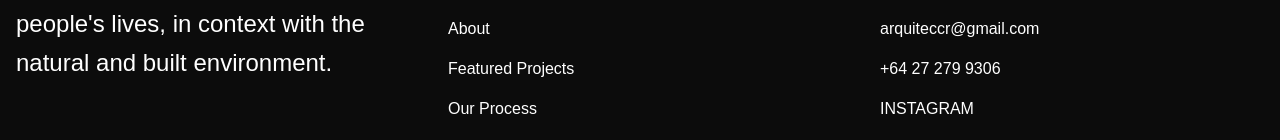
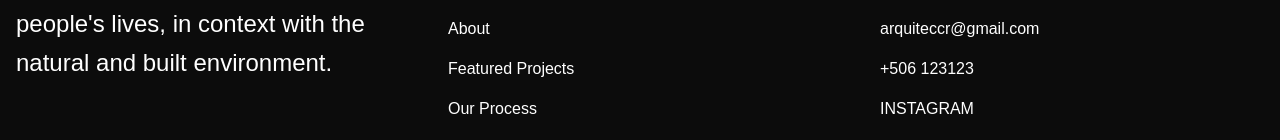
Before and after one commit to botflowlab/AndresCastroWebsite, a React (Vite) app: page / in a window 1280 px wide. Shown: the part 899-1039 px from the top of the page. Built offline with nearby package versions, Linux system fonts and the light colour scheme; a web font is replaced by a local one.

Commit message:
Update construction section layout

```diff
--- a/src/components/Footer.jsx
+++ b/src/components/Footer.jsx
@@ -27,7 +27,7 @@ function Footer() {
               arquiteccr@gmail.com
             </a>
             <a href="tel:+64272799306" className="block hover:text-gray-300">
-              +64 27 279 9306
+              +506 123123
             </a>
             <a href="https://instagram.com" target="_blank" rel="noopener noreferrer" className="block hover:text-gray-300">
               INSTAGRAM
```
